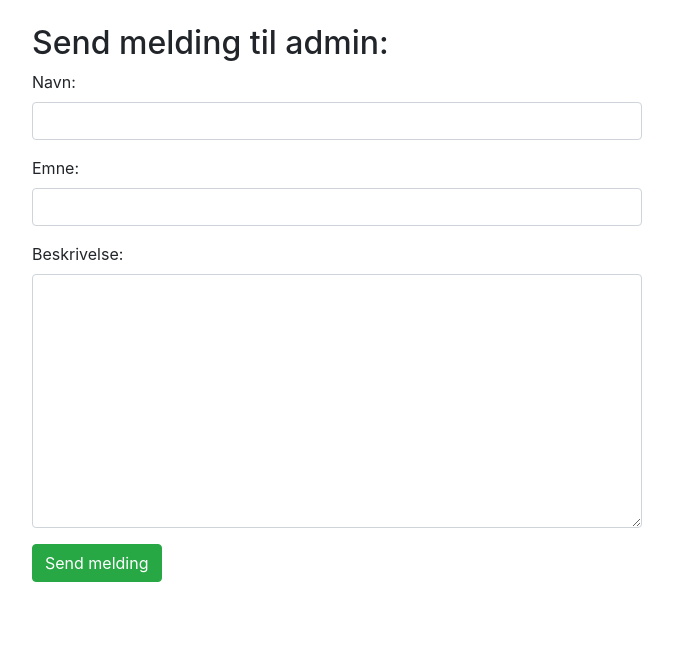
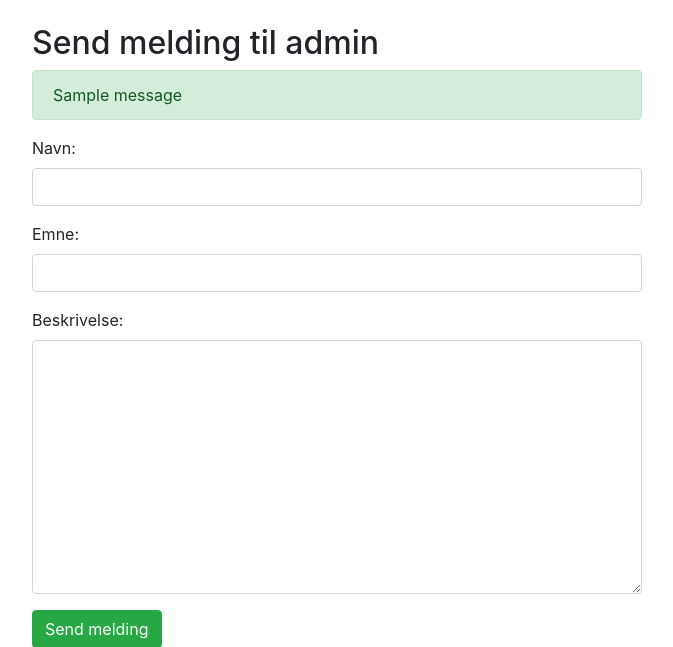
Before and after one commit to WilliamHLe/StrikkDin, a Django app: page /kontakt/ in a window 1280 px wide. Shown: the part 56-703 px from the top of the page, without its empty margins (303-976 px from the left). Run offline with Django 3.2, Linux system fonts and the light colour scheme; tables that the repository leaves empty hold one stand-in row (values such as "Sample post"); one stand-in notice (Sample message) is shown; some libraries are stand-ins or nearby versions; some web fonts are replaced.

Commit message:
#4 Tilbakemeldinger på skjema

```diff
--- a/PU13/messages1/views.py
+++ b/PU13/messages1/views.py
@@ -3,6 +3,12 @@ from django.shortcuts import render
 # Create your views here.
 from .forms import SendMessageToAdmin
 from .models import Messages1
+
+from django.shortcuts import render, redirect
+#from django.http import HttpResponse, HttpResponseRedirect
+#from django.urls import reverse
+
+from django.contrib import messages
 
 def home(response):
     if response.method == "POST":
@@ -13,6 +19,13 @@ def home(response):
             d = form.cleaned_data["description"]
             f = Messages1(text_from=a, subject=t, description=d)
             f.save()
+            messages.success(response, 'Melding sendt!')
+
+            response = redirect('kontakt')
+            return response
+        else:
+            messages.error(response, 'Fyll ut alle feltene!!')
+
     else:
         form = SendMessageToAdmin()
 
--- a/PU13/templates/contactAdmin.html
+++ b/PU13/templates/contactAdmin.html
@@ -8,7 +8,14 @@ Kontakt admin
 
 {% block body %}
     <div class="container w-50 mt-4">
-        <h2>Send melding til admin:</h2>
+        <h2>Send melding til admin</h2>
+        {% for message in messages %}
+          <div class="alert {{ message.tags }} alert-dismissible" role="alert">
+            <button type="button" class="close" data-dismiss="alert" aria-label="Close">
+            </button>
+            {{ message }}
+          </div>
+        {% endfor %}
         <form method="post" novalidate>
             {% csrf_token %}
 
```
Also changed, not shown: PU13/PU13/settings.py (+11 -0 lines).
